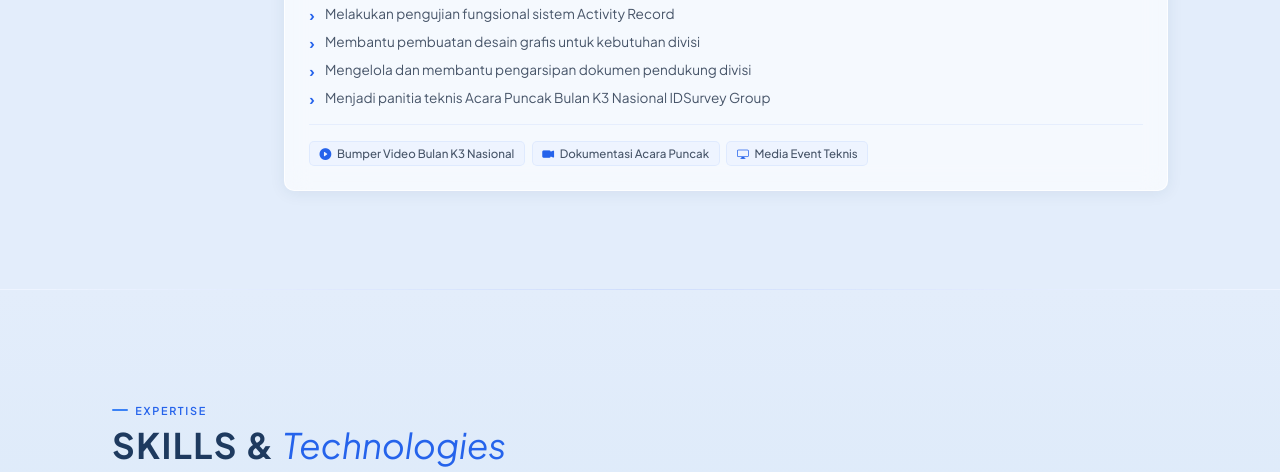
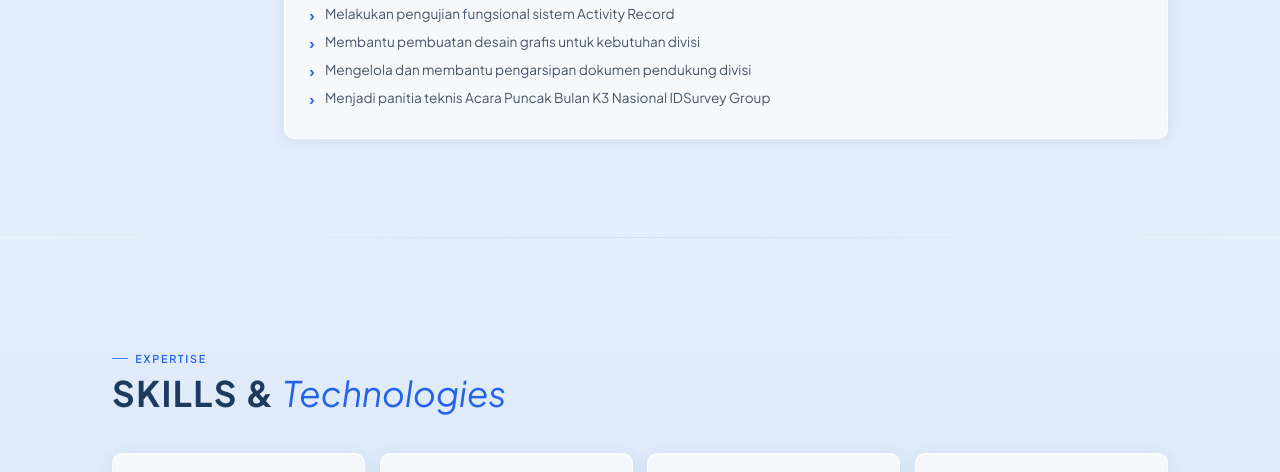
Before and after one commit to Miftakhulkhs/portofolio_miftakhulkhasanah, a plain HTML site: page index.html in a window 1280 px wide. Shown: the part 1748-2220 px from the top of the page. Drawn offline with nearby package versions, Linux system fonts and the light colour scheme; a script that the page names is missing.

Commit message:
masa peralihan db 2

```diff
--- a/index.html
+++ b/index.html
@@ -445,11 +445,6 @@ footer b{color:var(--blue);font-weight:600}
             <li>Mengelola dan membantu pengarsipan dokumen pendukung divisi</li>
             <li>Menjadi panitia teknis Acara Puncak Bulan K3 Nasional IDSurvey Group</li>
           </ul>
-          <div class="m-row">
-            <span class="mt"><i class="bi bi-play-circle-fill"></i> Bumper Video Bulan K3 Nasional</span>
-            <span class="mt"><i class="bi bi-camera-video-fill"></i> Dokumentasi Acara Puncak</span>
-            <span class="mt"><i class="bi bi-display"></i> Media Event Teknis</span>
-          </div>
         </div>
       </div>
     </div>
```
